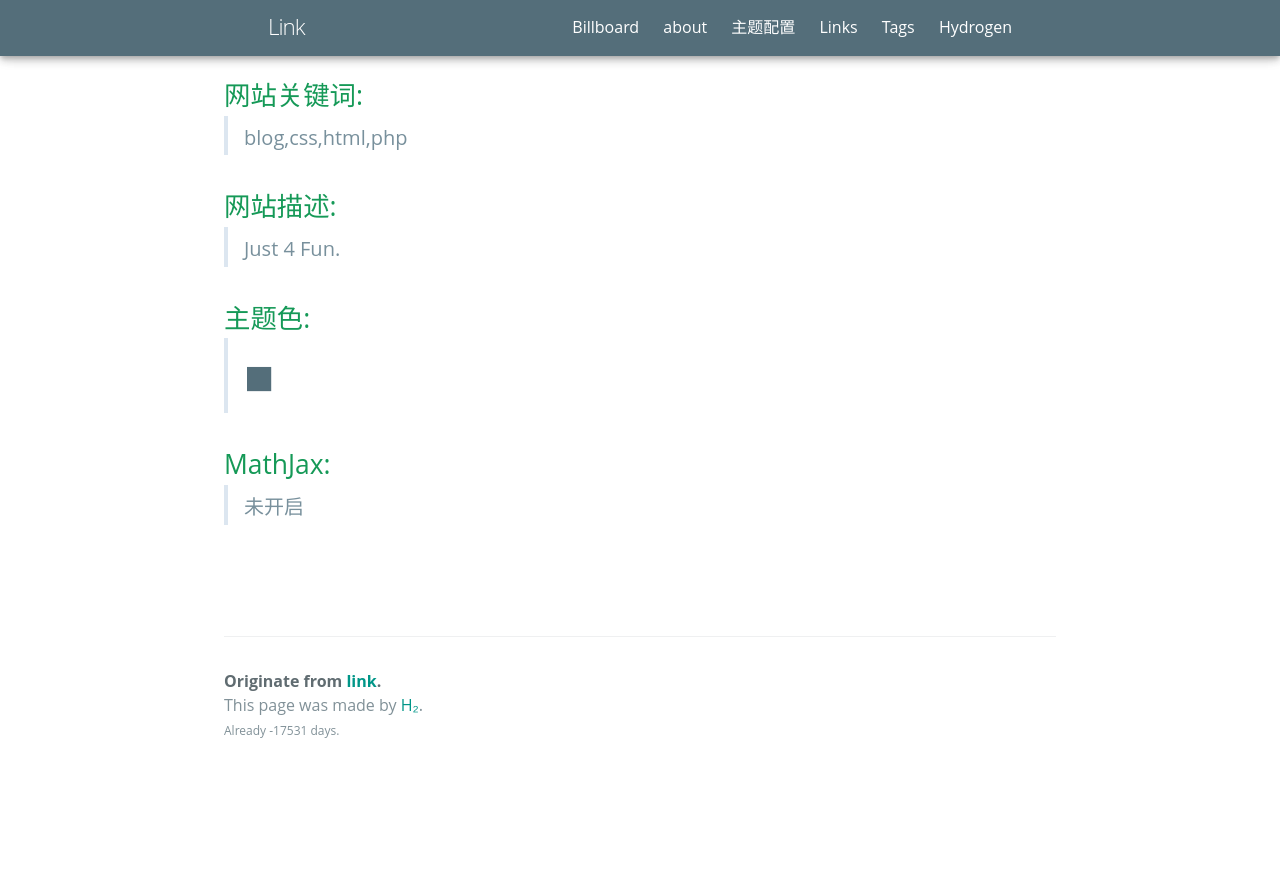
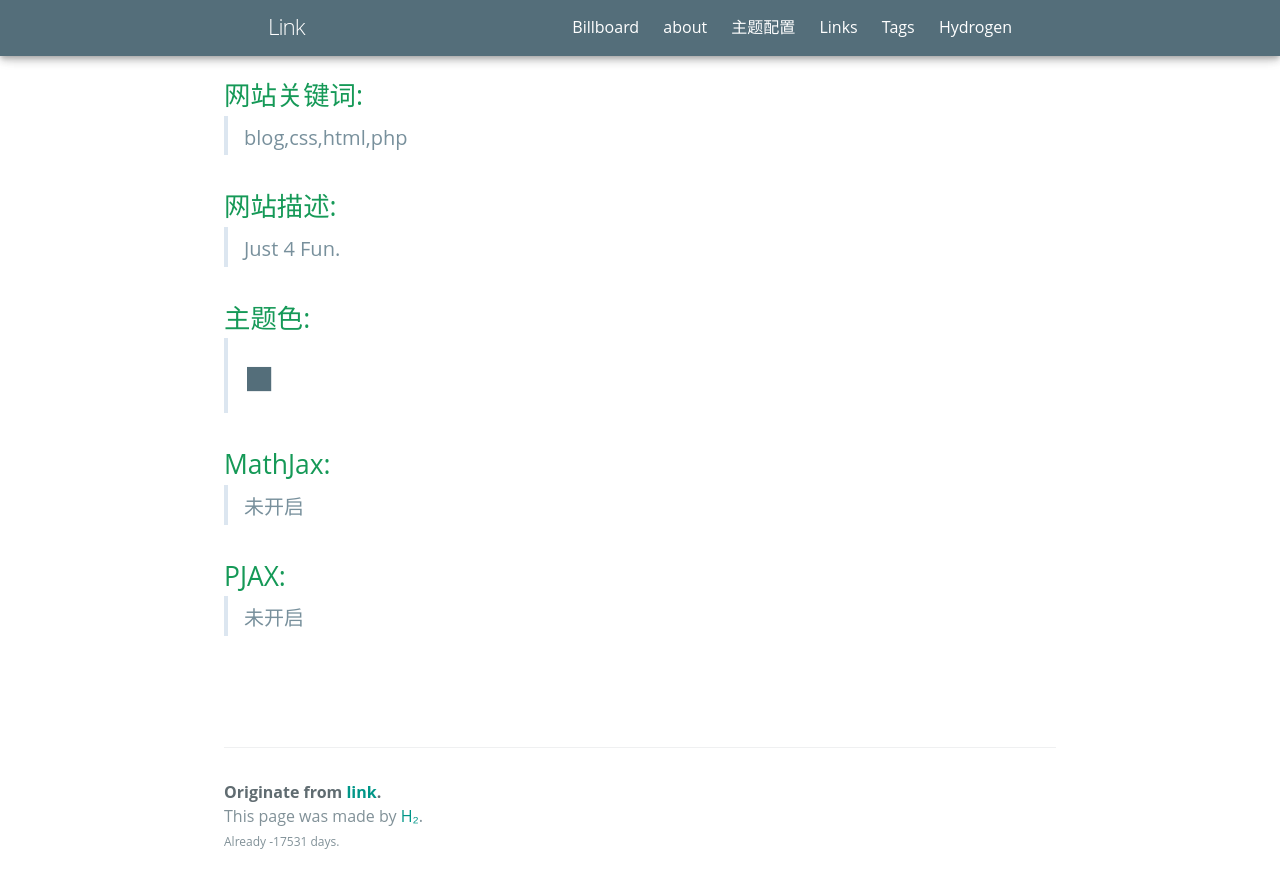
Before and after one commit to link9596/jekyll-theme-Hydrogen, a Jekyll site: the page built from config/infor.html, in a window 1280 px wide and 900 px high, scrolled down 750 px. Shown: the top 888 px of the window. Built offline with Jekyll 4.4.1, drawn with Linux system fonts in a browser that asks for light colours; some web fonts are replaced; before the commit the page ends 1539 px from its top, so only the background shows below that.

Commit message:
Update config.html

```diff
--- a/_layouts/config.html
+++ b/_layouts/config.html
@@ -15,6 +15,7 @@
   <h2>网站描述:<blockquote><span style="color:#78909C;font-size:20px">{{ site.description }}</span></blockquote></h2>
   <h2>主题色:<blockquote><span style="color:#{{ site.theme_color }};font-size:50px">■</span></blockquote></h2>
   <h2>MathJax:<blockquote><span style="color:#78909C;font-size:20px">{% if site.MathJax == "true" %}开启{% else %}未开启{% endif %}</span></blockquote></h2>
+  <h2>PJAX:<blockquote><span style="color:#78909C;font-size:20px">{% if site.PJAX == "true" %}开启{% else %}未开启{% endif %}</span></blockquote></h2>
   <br><span style="font-size:14px" id="cut"></span>
   <br><span style="font-size:14px" id="latest"></span>
     </div>
```
